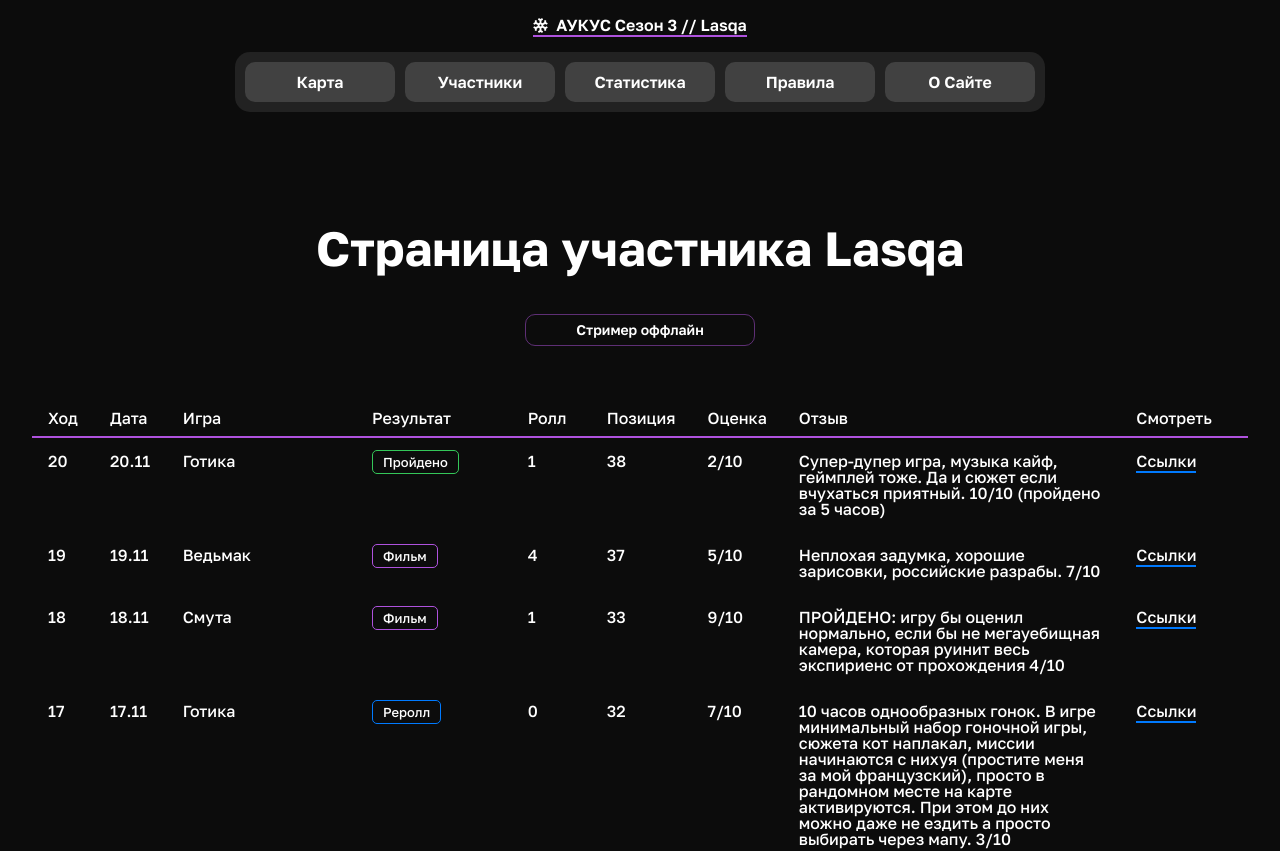
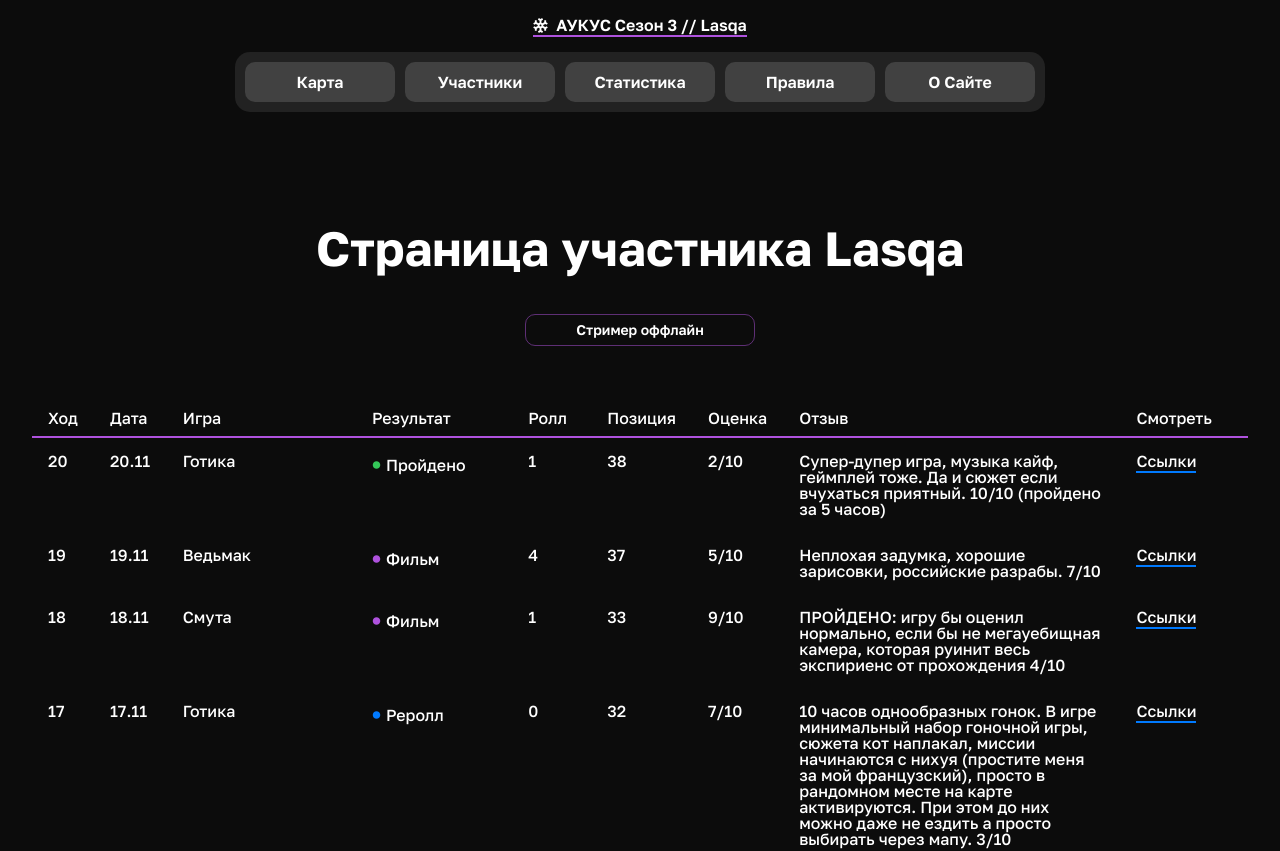
Before and after one commit to i7d3v3l0p3r/aukus-frontend, a React (Create React App) app: page /players/lasqa in a window 1280 px wide. Shown: the top 851 px of the page. Built offline with nearby package versions, Linux system fonts and the light colour scheme.

Commit message:
Update table game status

```diff
--- a/src/pages/player/components/MoveTypeItem.tsx
+++ b/src/pages/player/components/MoveTypeItem.tsx
@@ -1,3 +1,4 @@
+import { Circle } from '@mui/icons-material'
 import { Color, MoveType } from 'utils/types'
 
 export default function MoveTypeItem({ move }: { move: MoveType }) {
@@ -9,17 +10,10 @@ export default function MoveTypeItem({ move }: { move: MoveType }) {
     sheikh: Color.orange,
   }
   return (
-    <span
-      style={{
-        border: `1px solid ${colorMap[move]}`,
-        paddingTop: '3px',
-        paddingBottom: '3px',
-        paddingLeft: '10px',
-        paddingRight: '10px',
-        borderRadius: '5px',
-        fontSize: '13px',
-      }}
-    >
+    <span style={{ display: 'flex', alignItems: 'center' }}>
+      <Circle
+        sx={{ color: colorMap[move], width: '9px', marginRight: '5px' }}
+      />
       {formatMoveType(move)}
     </span>
   )
```
